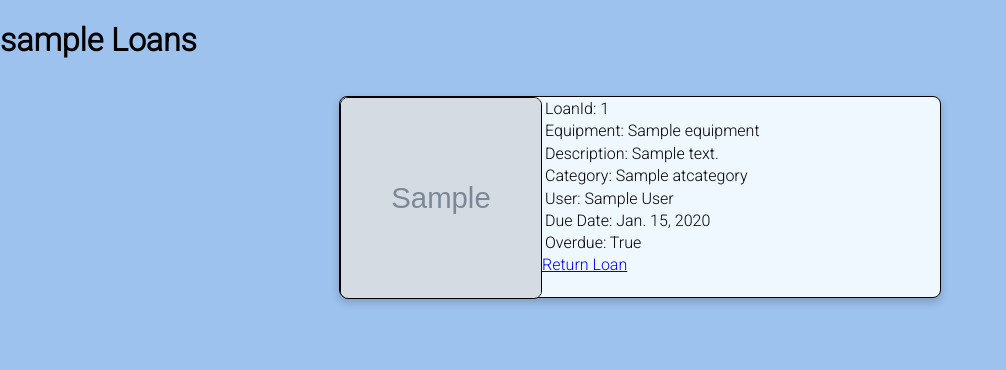
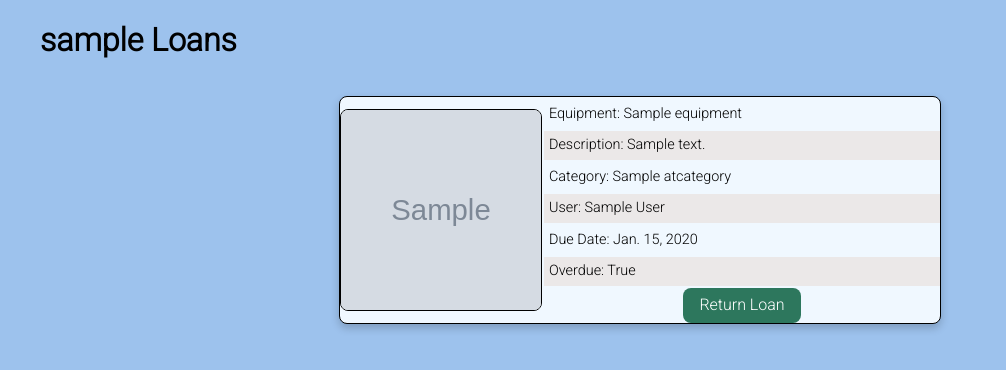
Before and after one commit to Spearsona/AssistiveTechPassport, a Django app: page /webportal/providerloans in a window 1280 px wide. Shown: the part 50-420 px from the top of the page, without its empty margins (0-1006 px from the left). Run offline with Django 4.2, Linux system fonts and the light colour scheme; a user stored in the database is signed in; tables that the repository leaves empty hold one stand-in row (values such as "Sample post"); grey boxes marked "Sample" are stand-in pictures.

Commit message:
Styling fixes

```diff
--- a/ATPassport/templates/webportal/equipment_list.html
+++ b/ATPassport/templates/webportal/equipment_list.html
@@ -14,7 +14,7 @@
               <img class="loan-image"  src="{{ equipment.imgsrc }}" alt="{{ equipment.name }}">
             </div>
             <div class="item-column">
-              <table>
+              <table class="styled-table">
                 <tr>
                   <td>Equipment Name:{{ equipment.name }}</td>
                 </tr>
--- a/ATPassport/templates/webportal/providerloans.html
+++ b/ATPassport/templates/webportal/providerloans.html
@@ -1,19 +1,18 @@
 {% extends "./base_template.html" %}
 
 {% block content %}
+<div class="banner" >
   <h1>{{ provider }} Loans</h1>
-  {% for loan in providerloans %}
-    <div class="row-container justcenter">
+</div>
+{% for loan in providerloans %}
+  <div class="row-container justcenter">
       <div class="equipment-card  ">
         <div class="item-box">
           <div class="item-column">
             <img class="loan-image" width="100" height="140"  src="{{ loan.equipment.imgsrc }}" alt="{{loan.equipment.name}}">
           </div>
         <div class="item-column ">
-          <table>
-            <tr>
-              <td>LoanId: {{loan.id}}</td>
-            </tr>
+          <table class="styled-table">
             <tr>
               <td>Equipment: {{loan.equipment.name}} </td>
             </tr>
@@ -34,7 +33,9 @@
             </tr>
            </table>
             {% if perms.webportal.delete_equipment %}
-              <a href="{% url 'returnEquipment' loan.id %}">Return Loan</a>
+            <div class="row-container justcenter">
+              <a href="{% url 'returnEquipment' loan.id %}"><button class="nice-button">Return Loan</button></a>
+            </div>
             {% endif %}
           </div>
         </div>
--- a/ATPassport/webportal/forms.py
+++ b/ATPassport/webportal/forms.py
@@ -14,7 +14,7 @@ class CreateEquipmentForm(forms.Form):
         CATEGORIES = CATEGORIES + ((item.name, item.name),)
 
     atcategory = forms.CharField(label='Equipment Category:', widget=forms.Select(choices=CATEGORIES))
-    inventory = forms.IntegerField()
+    inventory = forms.IntegerField(min_value=0)
 
     class Meta:
         model = Equipment
--- a/ATPassport/webportal/static/ATPassport/style.css
+++ b/ATPassport/webportal/static/ATPassport/style.css
@@ -72,7 +72,7 @@ html, body {
     margin: 1em;
 }
 .equipment-card{
-    height: 200px;
+
     width: 600px;
     box-shadow: 0 4px 8px 0 rgba(0,0,0,0.2);
     border: 1px solid black;
@@ -91,9 +91,10 @@ html, body {
 }
 
 .loan-image{
+    margin:auto 0;
     border: 1px solid black;
     border-radius: 0.5em;
-    height: 200px;
+    min-height: 200px;
     width:  200px;
 }
 
@@ -120,8 +121,38 @@ html, body {
     align-content: center;
 }
 
-#39b78a
-#3cb5bd
-#519bde
-#798ee8
-#927ae5
+.styled-table {
+    /* border-collapse: collapse; */
+    margin: auto 0;
+    font-size: 0.9em;
+    min-width: 400px;
+
+}
+
+.styled-table thead tr {
+    background-color: #009879;
+    color: #ffffff;
+    text-align: left;
+}
+
+.styled-table th,
+.styled-table td {
+    padding: 6.5px 5px;
+}
+
+.styled-table tbody tr {
+    border-bottom: 1px solid #dddddd;
+}
+
+.styled-table tbody tr:nth-of-type(even) {
+    background-color: rgb(235, 232, 232);
+}
+
+.styled-table tbody tr:last-of-type {
+    border-bottom: 2px solid #009879;
+}
+
+.styled-table tbody tr.active-row {
+    font-weight: bold;
+    color: #009879;
+}
```
Also changed, not shown: ATPassport/templates/webportal/userloans.html (+4 -5 lines).
